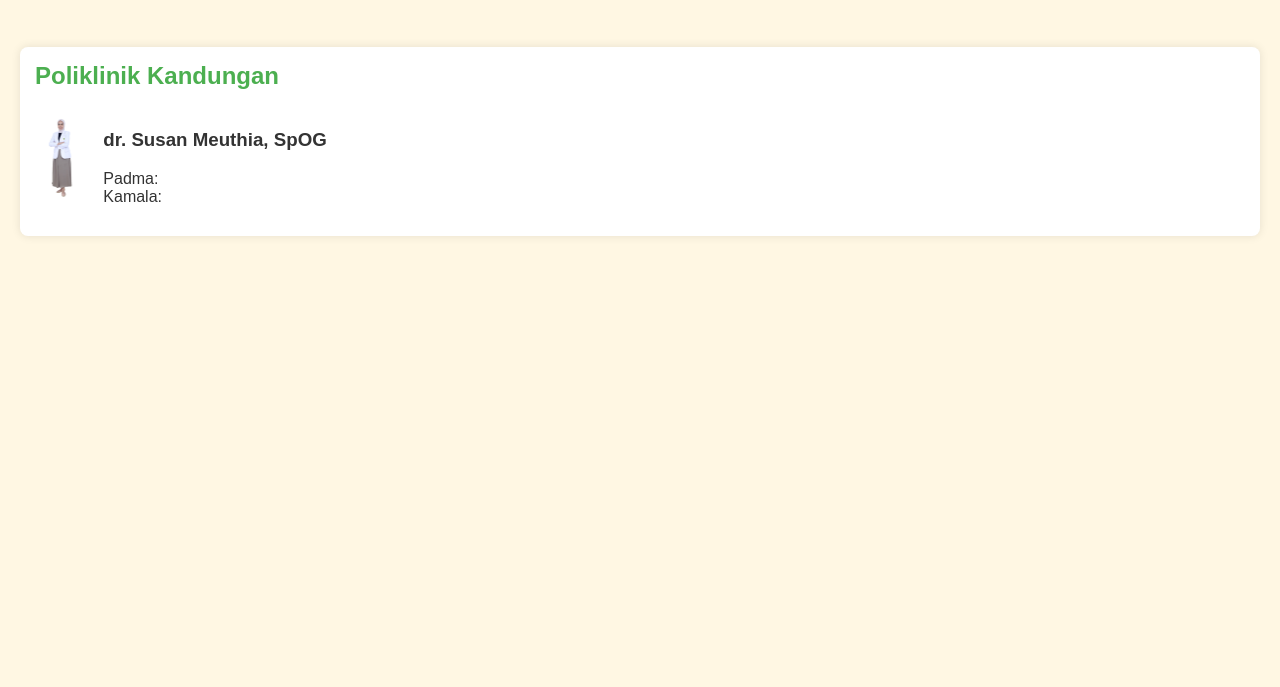
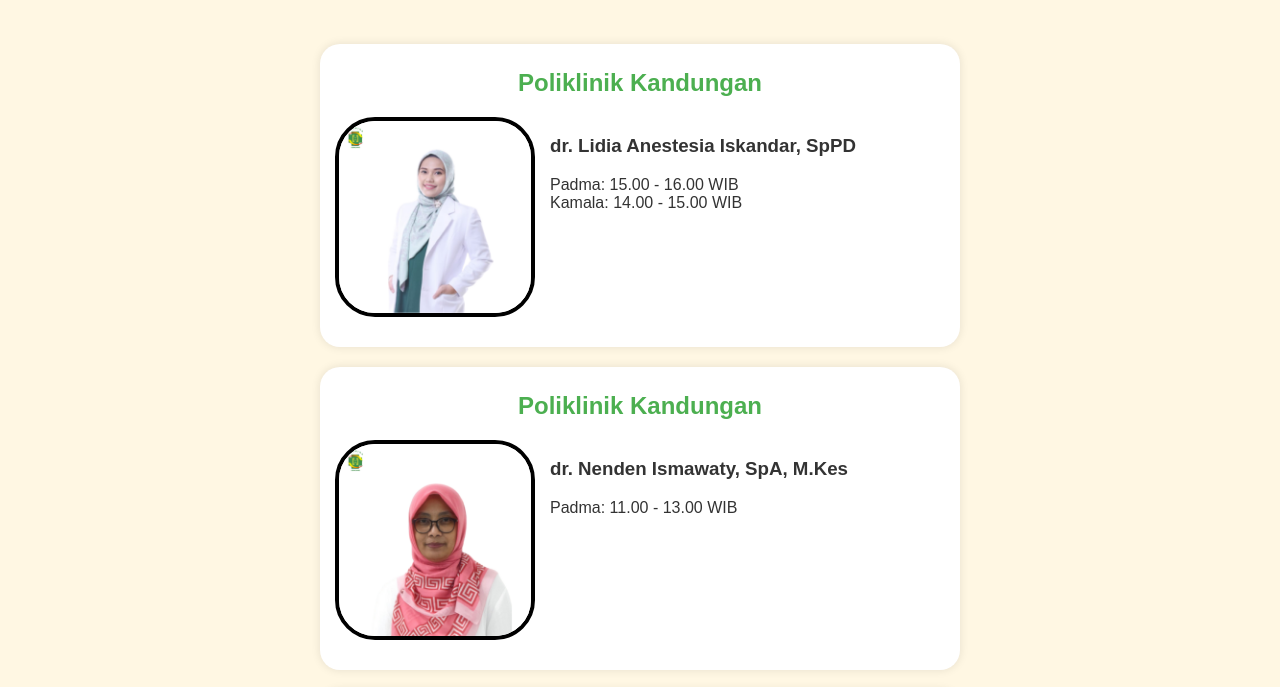
Before and after one commit to Finzhark/website-jadwal-praktek-poli-minggu-rshs, a plain HTML site: page index.html in a window 1280 px wide. Shown: the part 240-927 px from the top of the page. Before the commit the page ends 800 px from the top, so only its background shows below. Drawn offline with Linux system fonts and the light colour scheme.

Commit message:
for 18th august - simple

```diff
--- a/index.html
+++ b/index.html
@@ -13,10 +13,10 @@
     alt=""
     class="logo-left"
     >
-    <div class="">
-
+    <div class="schedule-name">
       <h2>Jadwal Praktek</h2>
       <h1>POLI MINGGU</h1>
+      <h4>18 Agustus 2024</h4>
       <h3 class="hospital-name">RS Hermina Soreang</h3>
     </div>
     <img
@@ -27,14 +27,45 @@
   </header>
 
   <main>
-    <section class="schedule">
+    <section class="poly-schedule">
       <h2>Poliklinik Kandungan</h2>
       <div class="doctor">
-        <img src="assets/images/doctors/dr-Susan-Meuthia-SpOG.png" alt="">
+        <img src="assets/images/doctors/drLidiaAnestesiaIskandarSpPD.png" alt="">
+        <div class="doctor-info">
+          <h3>dr. Lidia Anestesia Iskandar, SpPD</h3>
+          <p>Padma: 15.00 - 16.00 WIB</p>
+          <p>Kamala: 14.00 - 15.00 WIB</p>
+        </div>
+      </div>
+    </section>
+    <section class="poly-schedule">
+      <h2>Poliklinik Kandungan</h2>
+      <div class="doctor">
+        <img src="assets/images/doctors/drNendenIsmawatySpAMKes.png" alt="">
+        <div class="doctor-info">
+          <h3>dr. Nenden Ismawaty, SpA, M.Kes</h3>
+          <p>Padma: 11.00 - 13.00 WIB</p>
+        </div>
+      </div>
+    </section>
+    <section class="poly-schedule">
+      <h2>Poliklinik Kandungan</h2>
+      <div class="doctor">
+        <img src="assets/images/doctors/drSusanMeuthiaSpOG.png" alt="">
         <div class="doctor-info">
           <h3>dr. Susan Meuthia, SpOG</h3>
-          <p>Padma: </p>
-          <p>Kamala: </p>
+          <p>Padma: 07.00 - 09.00 WIB</p>
+          <p>Kamala: 09.00 - 10.00 WIB</p>
+        </div>
+      </div>
+
+      <div class="doctor">
+        <img src="assets/images/doctors/drMirzaSulandaPanjiPutraSpOG.png" alt="">
+        <div class="doctor-info">
+          <h3>dr. Mirza Sulanda Panji
+            Putra, SpOG</h3>
+          <p>Padma: 12.00 - 13.00 WIB</p>
+          <p>Kamala: 11.00 - 12.00 WIB</p>
         </div>
       </div>
     </section>
--- a/style.css
+++ b/style.css
@@ -31,6 +31,18 @@ header {
   width: 10vw;
 }
 
+header .schedule-name {
+  display: flex;
+  flex-direction: column;
+}
+
+header .schedule-name h1 {
+  margin: -10px auto;
+}
+header .schedule-name h4 {
+  margin-bottom: 0;
+}
+
 header .hospital-name {
   background-color: #4CAF50;
   color: white;
@@ -42,32 +54,40 @@ header .hospital-name {
 
 main {
   padding: 20px;
+  display: flex;
+  flex-wrap: wrap;
+  flex-direction: row;
+  justify-content: center;
+  background-image: url();
 }
 
-.schedule {
+.poly-schedule {
   background-color: white;
   padding: 15px;
-  border-radius: 8px;
+  border-radius: 20px;
   box-shadow: 0 0 10px rgba(0, 0, 0, 0.1);
-  margin-bottom: 20px;
+  margin: 0 10px 20px 10px;
+  width: 50vw;
 }
 
-.schedule h2 {
-  margin-top: 0;
+.poly-schedule h2 {
+  margin: 10px 0 20px 0;
   color: #4CAF50;
+  text-align: center;
 }
 
 .doctor {
   display: flex;
-  align-items: center;
+  align-items: start;
   margin-bottom: 15px;
 }
 
 .doctor img {
   /* width: 80px; */
-  height: 80px;
-  border-radius: 50%;
+  height: 25vh;
+  border-radius: 20%;
   margin-right: 15px;
+  border: 4px solid black;
 }
 
 .info h3 {
@@ -98,4 +118,8 @@ footer {
   .logo-left, .logo-right {
     width: 15vw;
   }
+
+  .poly-schedule {
+    width: 80%;
+  }
 }
```
Also changed, not shown: assets/images/doctors/50.png (added), assets/images/doctors/dr-Susan-Meuthia-SpOG-02.png (renamed from assets/images/doctors/dr-Susan-Meuthia-SpOG.png), assets/images/doctors/dr. Raden Bayu Gumilang, SpJP.png (added), assets/images/doctors/drHeryIrawanSpP.png (added), assets/images/doctors/drLidiaAnestesiaIskandarSpPD.png (added), assets/images/doctors/drMirzaSulandaPanjiPutraSpOG.png (added), assets/images/doctors/drNendenIsmawatySpAMKes.png (added), assets/images/doctors/drNovianAninditoSantosaSpN.png (added), assets/images/doctors/drSusanMeuthiaSpOG.png (added).
